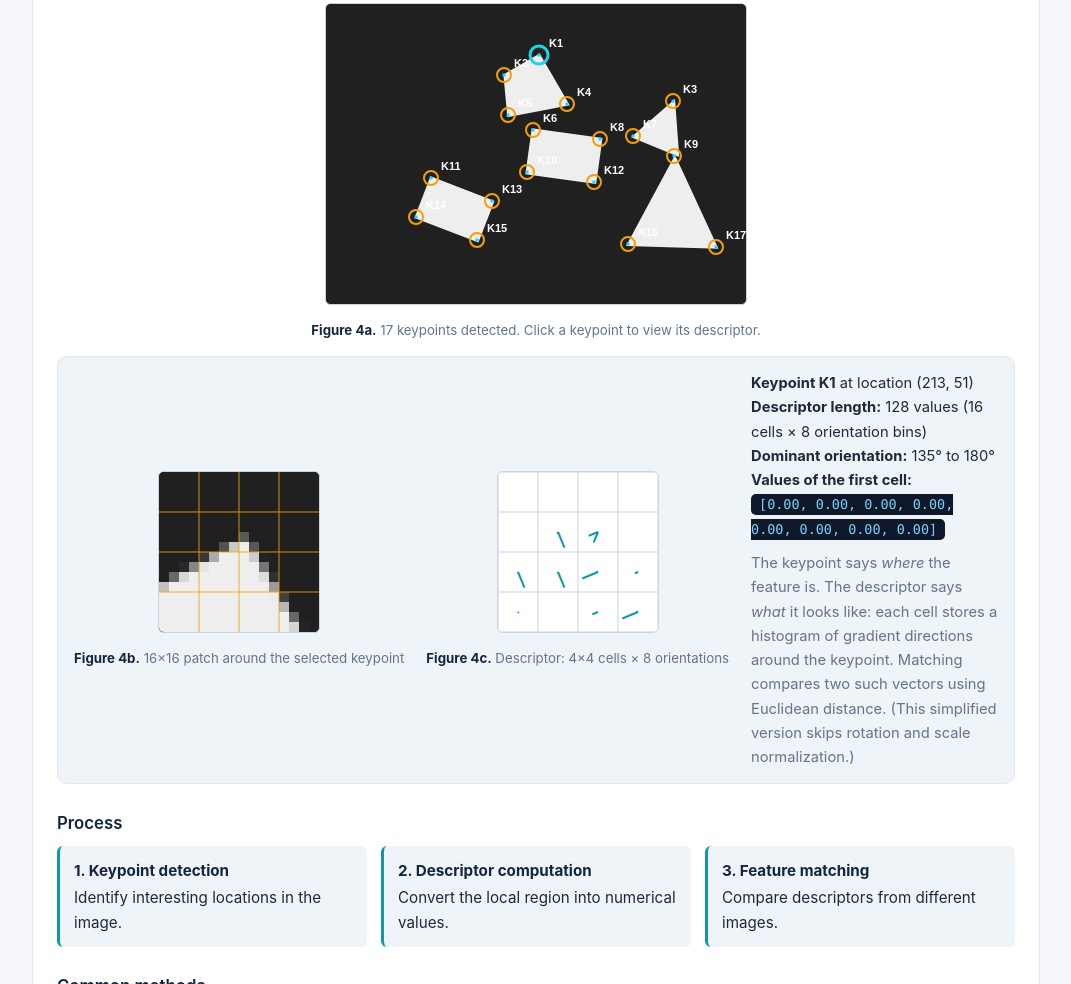
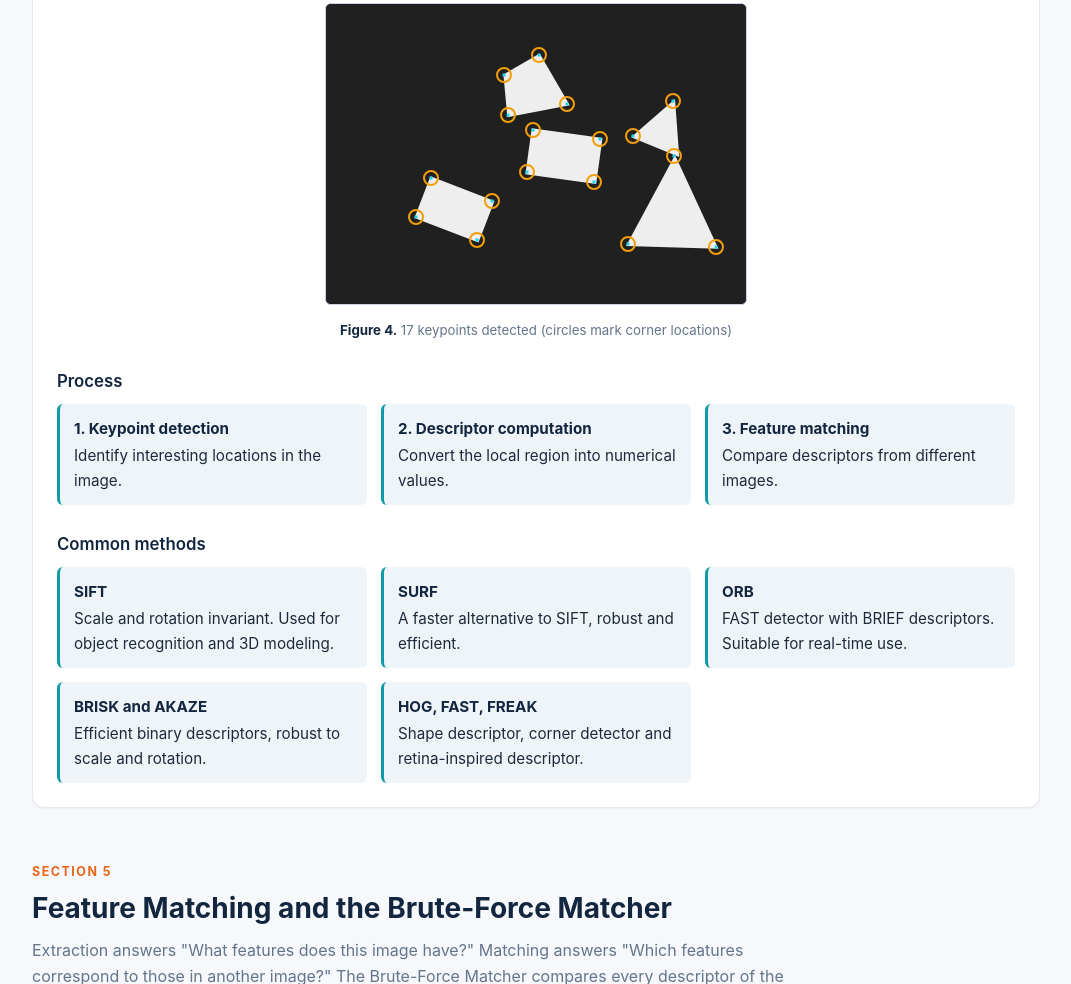
Before and after one commit to Mennamedhattt/lab-img7, a plain HTML site: page index.html in a window 1280 px wide. Shown: the part 3915-4899 px from the top of the page, without its empty margins (104-1175 px from the left). Drawn offline with Linux system fonts and the light colour scheme.

Commit message:
Update interactive demo title and remove unused elements

```diff
--- a/index.html
+++ b/index.html
@@ -189,25 +189,12 @@ footer b{color:#fff}
       <div class="item o"><b>Descriptors</b>Numerical representations of the region around each keypoint, describing <u>what</u> it looks like.</div>
     </div>
     <div class="callout info">Example, recognizing a person. Keypoint: the location of the eyes, nose and mouth. Descriptor: the shape and surrounding appearance at those locations.</div>
-    <h3>Interactive demo: keypoints and descriptors</h3>
+    <h3>Interactive demo: corner keypoint detection</h3>
     <div class="ctrl">
       <label>Sensitivity <input type="range" id="ksens" min="1" max="100" value="55"></label>
       <button id="kbtn" class="ghost">Generate new shapes</button>
     </div>
-    <div class="row"><figure><canvas id="cKey" width="420" height="300" style="cursor:pointer"></canvas><figcaption id="kinfo"><b>Figure 4a.</b></figcaption></figure></div>
-    <div class="panel" id="descPanel">
-      <div class="row" style="align-items:center">
-        <figure>
-          <canvas id="cPatch" width="160" height="160"></canvas>
-          <figcaption><b>Figure 4b.</b> 16×16 patch around the selected keypoint</figcaption>
-        </figure>
-        <figure>
-          <canvas id="cDesc" width="160" height="160" style="background:#fff"></canvas>
-          <figcaption><b>Figure 4c.</b> Descriptor: 4×4 cells × 8 orientations</figcaption>
-        </figure>
-        <div id="descText" style="flex:1;min-width:240px;font-size:.92rem"></div>
-      </div>
-    </div>
+    <div class="row"><figure><canvas id="cKey" width="420" height="300"></canvas><figcaption id="kinfo"><b>Figure 4.</b></figcaption></figure></div>
     <h3>Process</h3>
     <div class="grid">
       <div class="item"><b>1. Keypoint detection</b>Identify interesting locations in the image.</div>
@@ -385,10 +372,10 @@ GC.onclick=e=>{
 $('tol').oninput=()=>$('tolv').textContent=$('tol').value;
 $('clearGrow').onclick=()=>{clearInterval(grTimer);region=null;drawGrid();$('growInfo').innerHTML='<b>Figure 3.</b> Click a cell to set the seed.'};drawGrid();
 
-/* ---------- keypoints + descriptors ---------- */
+/* ---------- keypoints (Harris) ---------- */
 function keypoints(regen){
   const c=$('cKey'),g=c.getContext('2d'),w=c.width,h=c.height,r=rng(Math.floor(Math.random()*1e6));
-  if(!c._shapes||regen){c._shapes=[];c._sel=0;for(let i=0;i<5;i++)c._shapes.push({t:i%3,x:60+r()*300,y:50+r()*200,s:25+r()*25,a:r()*1.2})}
+  if(!c._shapes||regen){c._shapes=[];for(let i=0;i<5;i++)c._shapes.push({t:i%3,x:60+r()*300,y:50+r()*200,s:25+r()*25,a:r()*1.2})}
   g.fillStyle='#202020';g.fillRect(0,0,w,h);g.fillStyle='#eee';
   c._shapes.forEach(s=>{g.save();g.translate(s.x,s.y);g.rotate(s.a);
     if(s.t===0)g.fillRect(-s.s,-s.s/1.5,s.s*2,s.s*1.3);
@@ -400,81 +387,9 @@ function keypoints(regen){
   for(let y=3;y<h-3;y++)for(let x=3;x<w-3;x++){let a=0,b=0,cc=0;for(let j=-2;j<=2;j++)for(let i=-2;i<=2;i++){const p=(y+j)*w+x+i,ix=gr[p+1]-gr[p-1],iy=gr[p+w]-gr[p-w];a+=ix*ix;b+=iy*iy;cc+=ix*iy}R[y*w+x]=a*b-cc*cc-.05*(a+b)**2;mx=Math.max(mx,R[y*w+x])}
   const th=mx*(1-$('ksens').value/100)*.35+mx*.02,pts=[];
   for(let y=4;y<h-4;y++)for(let x=4;x<w-4;x++){const v=R[y*w+x];if(v<th)continue;let ok=true;for(let j=-6;j<=6&&ok;j++)for(let i=-6;i<=6;i++)if(R[(y+j)*w+x+i]>v){ok=false;break}if(ok)pts.push([x,y])}
-  c._pts=pts;c._gr=gr;if(c._sel>=pts.length)c._sel=0;
-  pts.forEach(([x,y],i)=>{
-    const on=i===c._sel;
-    g.strokeStyle=on?'#22d3ee':'#f59e0b';g.lineWidth=on?3:2;
-    g.beginPath();g.arc(x,y,on?9:7,0,7);g.stroke();
-    g.fillStyle='#22d3ee';g.fillRect(x-1.5,y-1.5,3,3);
-    g.fillStyle='#fff';g.font='bold 11px sans-serif';g.fillText('K'+(i+1),x+10,y-8);
-  });
-  $('kinfo').innerHTML='<b>Figure 4a.</b> '+pts.length+' keypoints detected. Click a keypoint to view its descriptor.';
-  showDescriptor();
+  pts.forEach(([x,y])=>{g.strokeStyle='#f59e0b';g.lineWidth=2;g.beginPath();g.arc(x,y,7,0,7);g.stroke();g.fillStyle='#22d3ee';g.fillRect(x-1.5,y-1.5,3,3)});
+  $('kinfo').innerHTML='<b>Figure 4.</b> '+pts.length+' keypoints detected (circles mark corner locations)';
 }
-
-function computeDescriptor(c,kx,ky){
-  const gr=c._gr,w=c.width,h=c.height;let desc=new Float32Array(128);
-  for(let j=0;j<16;j++)for(let i=0;i<16;i++){
-    const x=kx-8+i,y=ky-8+j;
-    if(x<1||y<1||x>=w-1||y>=h-1)continue;
-    const gx=gr[y*w+x+1]-gr[y*w+x-1],gy=gr[(y+1)*w+x]-gr[(y-1)*w+x];
-    const mag=Math.hypot(gx,gy);if(!mag)continue;
-    let ang=Math.atan2(gy,gx);if(ang<0)ang+=2*Math.PI;
-    const bin=Math.min(7,Math.floor(ang/(2*Math.PI)*8));
-    const cell=Math.floor(j/4)*4+Math.floor(i/4);
-    desc[cell*8+bin]+=mag;
-  }
-  let n=Math.hypot(...desc)||1;desc=desc.map(v=>Math.min(v/n,.2));   /* normalize and clip */
-  n=Math.hypot(...desc)||1;return desc.map(v=>v/n);
-}
-
-function showDescriptor(){
-  const c=$('cKey'),p=$('cPatch').getContext('2d'),d=$('cDesc').getContext('2d');
-  p.clearRect(0,0,160,160);d.clearRect(0,0,160,160);
-  if(!c._pts.length){$('descText').innerHTML='No keypoints detected. Increase the sensitivity.';return}
-  const [kx,ky]=c._pts[c._sel],gr=c._gr,w=c.width,h=c.height;
-
-  /* patch */
-  const off=document.createElement('canvas');off.width=16;off.height=16;
-  const oc=off.getContext('2d'),id=oc.createImageData(16,16);
-  for(let j=0;j<16;j++)for(let i=0;i<16;i++){
-    const x=kx-8+i,y=ky-8+j,v=(x>=0&&y>=0&&x<w&&y<h)?gr[y*w+x]:0,k=(j*16+i)*4;
-    id.data[k]=id.data[k+1]=id.data[k+2]=v;id.data[k+3]=255;
-  }
-  oc.putImageData(id,0,0);p.imageSmoothingEnabled=false;p.drawImage(off,0,0,160,160);
-  p.strokeStyle='rgba(245,158,11,.85)';p.lineWidth=1;
-  for(let k=1;k<4;k++){p.beginPath();p.moveTo(k*40,0);p.lineTo(k*40,160);p.moveTo(0,k*40);p.lineTo(160,k*40);p.stroke()}
-
-  /* descriptor visualization */
-  const desc=computeDescriptor(c,kx,ky),mxv=Math.max(...desc)||1;
-  d.strokeStyle='#cbd5e1';d.lineWidth=1;
-  for(let k=0;k<=4;k++){d.beginPath();d.moveTo(k*40,0);d.lineTo(k*40,160);d.moveTo(0,k*40);d.lineTo(160,k*40);d.stroke()}
-  d.strokeStyle='#0e9aa7';d.lineWidth=2;
-  for(let cell=0;cell<16;cell++){
-    const cx=(cell%4)*40+20,cy=Math.floor(cell/4)*40+20;
-    for(let b=0;b<8;b++){
-      const a=(b+.5)*Math.PI/4,len=desc[cell*8+b]/mxv*17;
-      d.beginPath();d.moveTo(cx,cy);d.lineTo(cx+Math.cos(a)*len,cy+Math.sin(a)*len);d.stroke();
-    }
-  }
-
-  /* text */
-  const hist=new Float32Array(8);for(let k=0;k<128;k++)hist[k%8]+=desc[k];
-  const dom=hist.indexOf(Math.max(...hist));
-  $('descText').innerHTML=
-    '<b>Keypoint K'+(c._sel+1)+'</b> at location ('+kx+', '+ky+')'+
-    '<br><b>Descriptor length:</b> 128 values (16 cells × 8 orientation bins)'+
-    '<br><b>Dominant orientation:</b> '+(dom*45)+'° to '+((dom+1)*45)+'°'+
-    '<br><b>Values of the first cell:</b><br><code>['+Array.from(desc.slice(0,8)).map(v=>v.toFixed(2)).join(', ')+']</code>'+
-    '<p style="color:var(--muted);margin:10px 0 0">The keypoint says <i>where</i> the feature is. The descriptor says <i>what</i> it looks like: each cell stores a histogram of gradient directions around the keypoint. Matching compares two such vectors using Euclidean distance. (This simplified version skips rotation and scale normalization.)</p>';
-}
-
-$('cKey').onclick=e=>{
-  const c=$('cKey'),b=c.getBoundingClientRect(),s=c.width/b.width,x=(e.clientX-b.left)*s,y=(e.clientY-b.top)*s;
-  let best=-1,bd=900;
-  c._pts.forEach(([px,py],i)=>{const dd=(px-x)**2+(py-y)**2;if(dd<bd){bd=dd;best=i}});
-  if(best>=0){c._sel=best;keypoints()}
-};
 $('ksens').oninput=()=>keypoints();$('kbtn').onclick=()=>keypoints(true);keypoints(true);
 
 /* ---------- BFMatcher ---------- */
```
